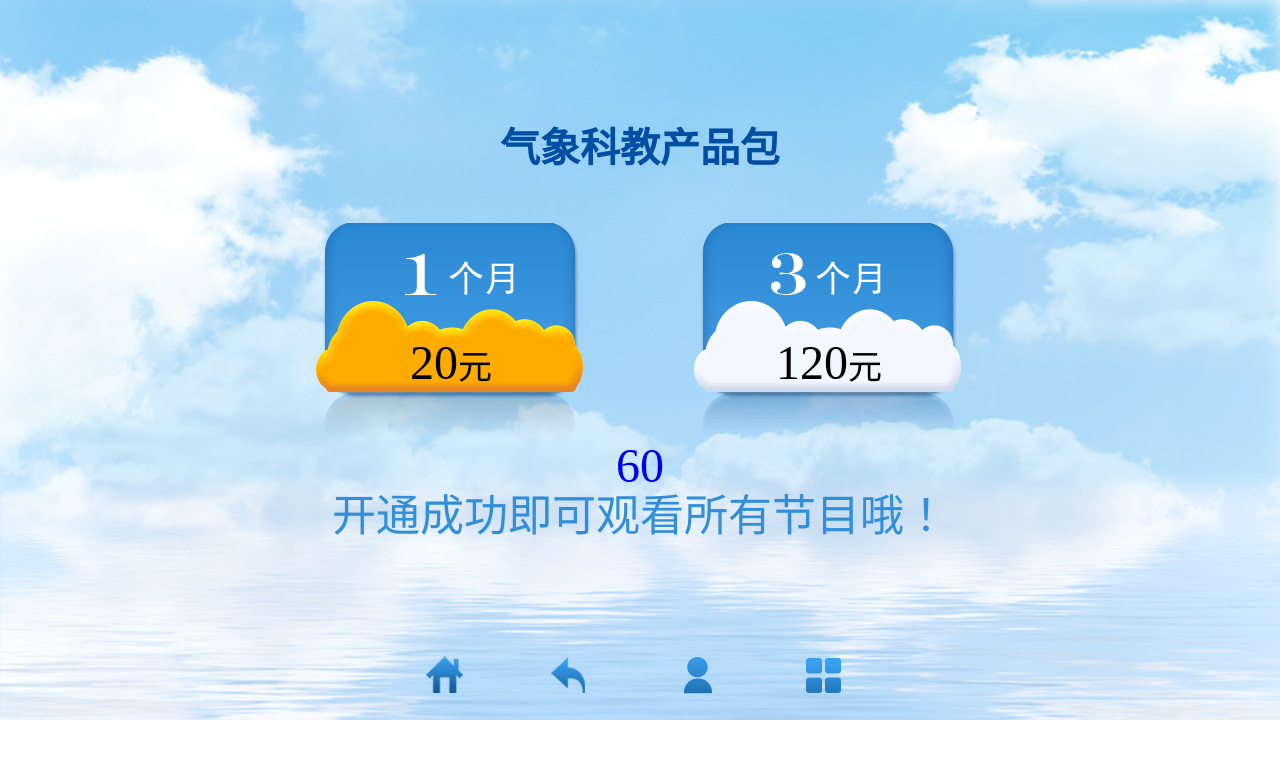
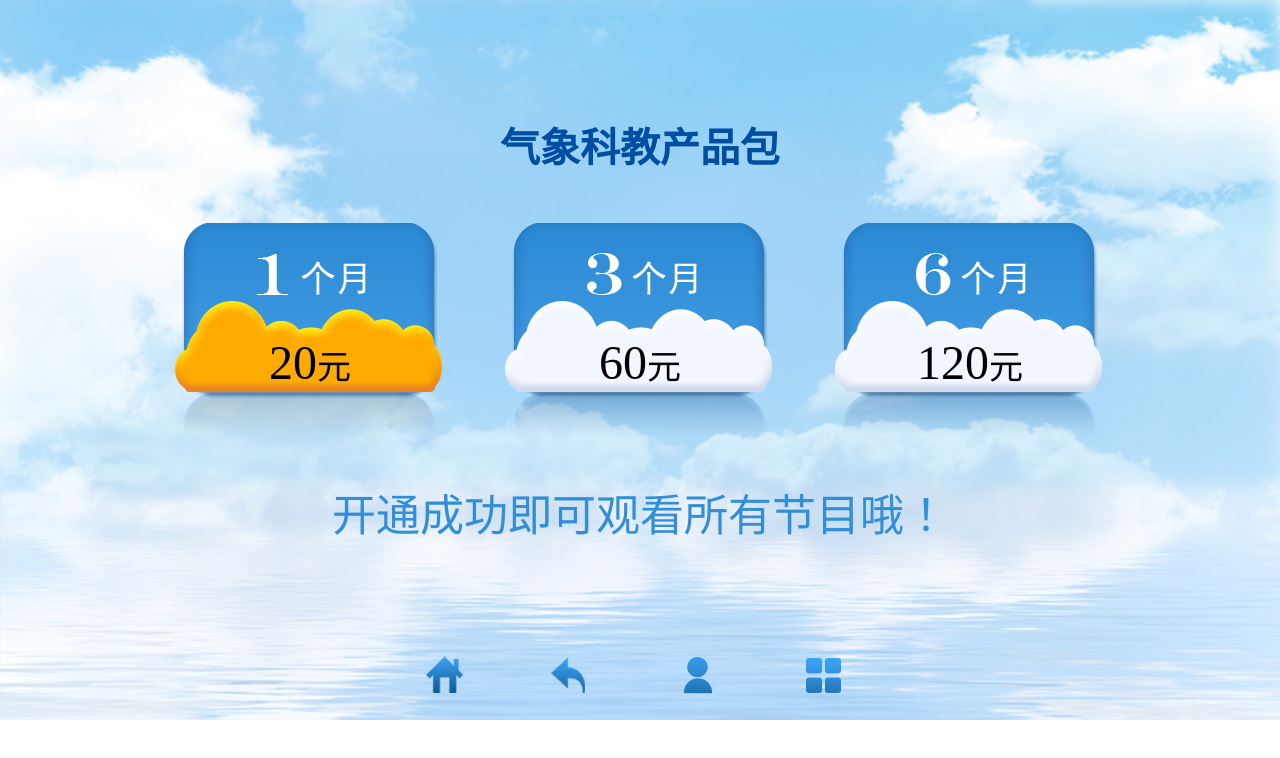
Before and after one commit to gxws/weather, a plain HTML site: page html/_1_weather-goods-open.html in a window 1280 px wide. Both pictures are taken after a click on the link "20元". Drawn offline with Linux system fonts and the light colour scheme.

Commit message:
小模板

```diff
--- a/html/_1_weather-goods-open.html
+++ b/html/_1_weather-goods-open.html
@@ -3,7 +3,7 @@
 <head>
 	<meta charset="UTF-8">
 	<title></title>
-	<link rel="stylesheet" href="../public/css/weather-goods-open.css">
+	<link rel="stylesheet" href="../public/css/weather-goods-open-1.css">
 	<link rel="stylesheet" href="../public/css/common.css">
 	<script src="../public/js/template.js"></script>
 </head>
--- /dev/null
+++ b/public/css/weather-goods-open-1.css
@@ -0,0 +1,79 @@
+.product-container{
+	position: absolute;
+	top:116px;
+	width: 100%;
+}
+.product-container .product-title{
+	position: absolute;
+	top:0;
+	text-align: center;
+	color: #004ea2;
+	font-size: 40px;
+	width: 100%;
+}
+.product-container .tip{
+	position: absolute;
+	top:364px;
+	text-align: center;
+	width: 100%;
+	font-size: 44px;
+	color: #318ed8;
+}
+.product-container .product-list{
+	font-size: 0;
+	position: absolute;
+	top:107px;
+	width: 100%;
+	text-align: center;
+    display: inline-block;
+}
+.product-container .fs{
+	font-size: 48px;
+}
+.product-container .open-price-1,.open-price-2,.open-price-3{
+	display: inline-block;
+	margin:0 30px;
+	width: 270px;
+	height: 259px;
+	font-size: 34px;
+    line-height: 279px;
+	color: #000;
+	overflow: hidden;
+	background: url(../images/goods-container.png) no-repeat;
+}
+.product-container .open-price-1::before,
+.product-container .open-price-2::before,
+.product-container .open-price-3::before{
+	content: "";
+	position: absolute;
+	width: 112px;
+	height: 45px;
+	z-index: 1;
+    top: 30px;
+}
+.product-container .open-price-1::before{
+	left:257px;
+	background: url(../images/month-1.png)center center no-repeat;
+}
+.product-container .open-price-2::before{
+	left:587px;
+	background: url(../images/month-3.png) center center no-repeat;
+}
+.product-container .open-price-3::before{
+	left:916px;
+	background: url(../images/month-6.png) center center no-repeat;
+}
+.product-container .open-price-1:focus,
+.product-container .open-price-2:focus,
+.product-container .open-price-3:focus{
+	background: url(../images/focus-goods-container.png) no-repeat;
+}
+#controller .con-footer{
+	width: 1000px;
+	position: absolute;
+	left:272px;
+}
+#controller .con-footer a{
+	width: 20%;
+	margin-left:5px;
+}
```
